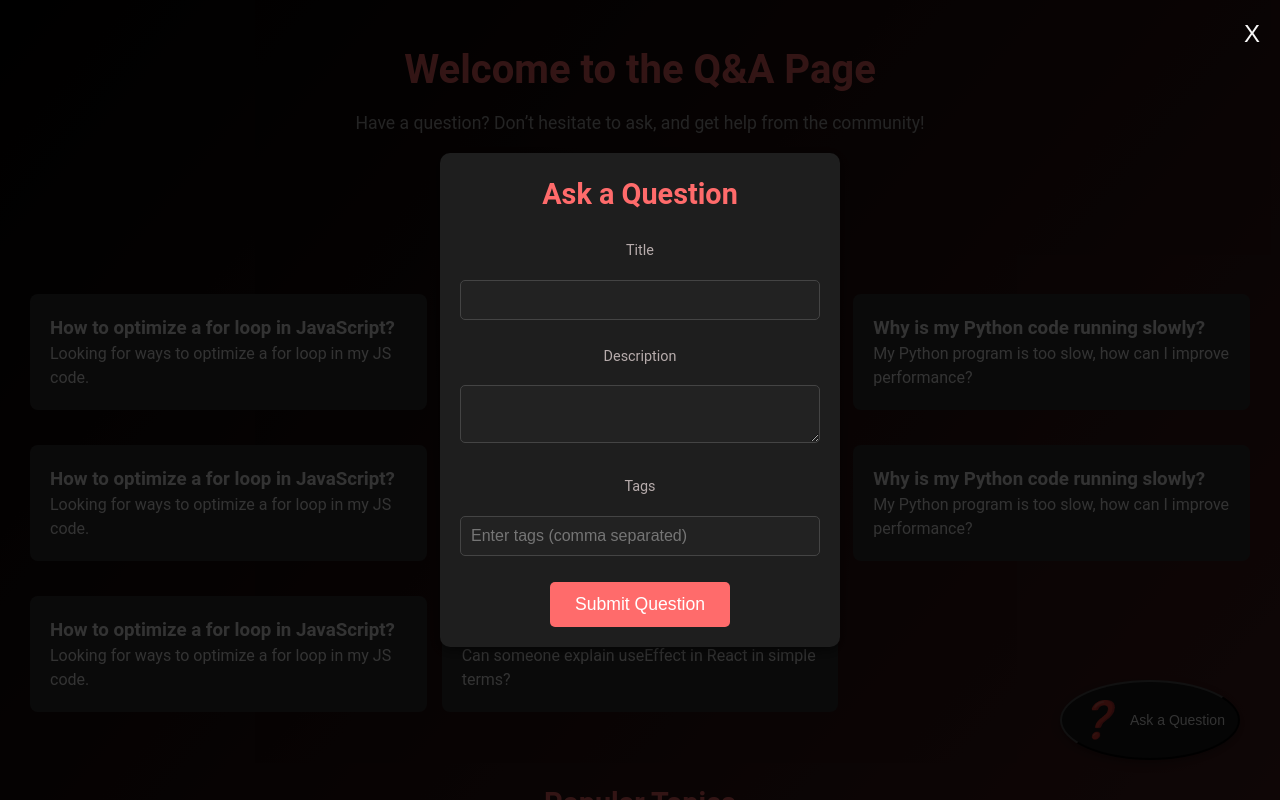
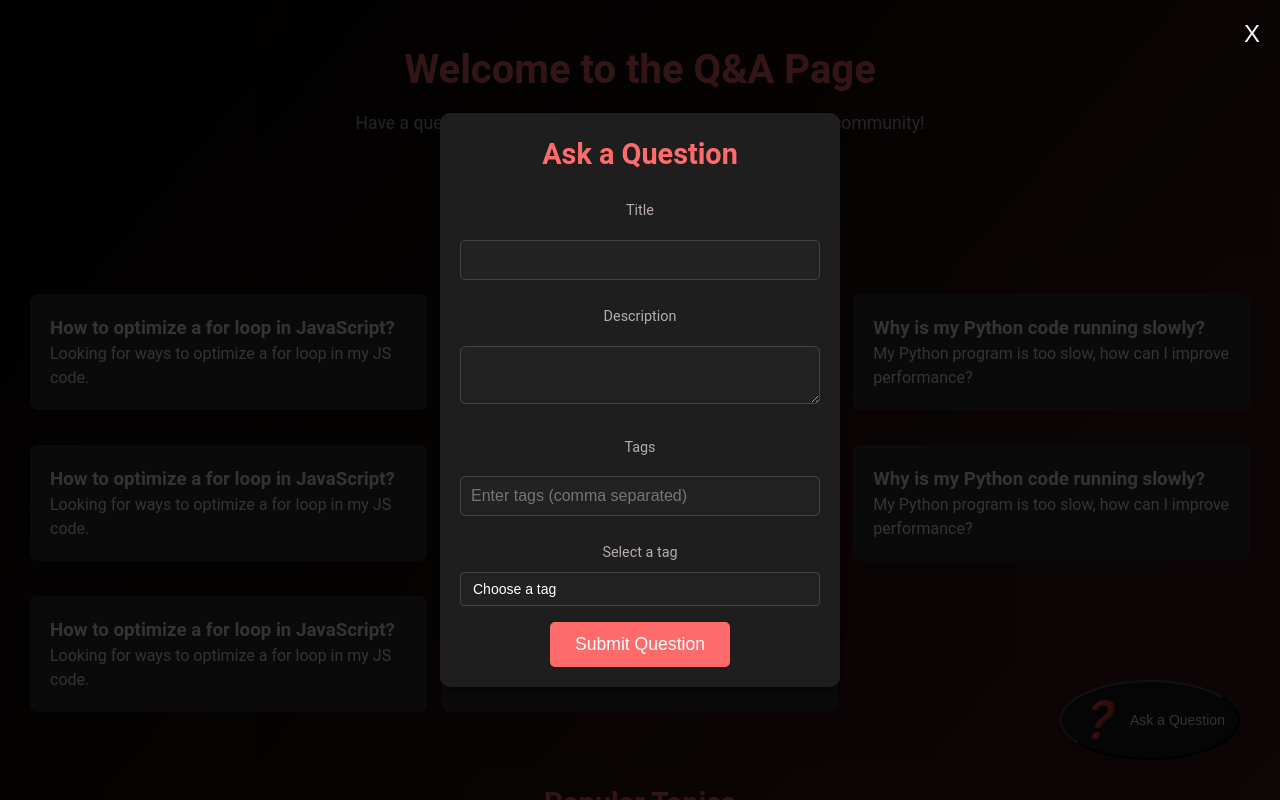
Before and after one commit to AnkitRaj256/Code-Galaxy, a React (Create React App) app in the folder Frontend/: page /askquestion in a window 1280 px wide. Both pictures are taken after a click on the button "Ask a question". Shown: the top 800 px of the page. Built offline with nearby package versions, Linux system fonts and the light colour scheme.

Commit message:
Added a dropdown menu to add tags to question

```diff
--- a/Frontend/src/components/AskQuestion.js
+++ b/Frontend/src/components/AskQuestion.js
@@ -141,6 +141,34 @@ const AskQuestionPage = () => {
                 />
               </div>
 
+              <div className="form-group">
+                <label htmlFor="tag-select">Select a tag</label>
+                <select
+                  id="tag-select"
+                  name="tag-select"
+                  onChange={(e) =>
+                    handleInputChange({
+                      target: { name: "tags", value: `${questionData.tags}, ${e.target.value}`.trim() },
+                    })
+                  }
+                >
+                  <option value="" disabled selected>
+                    Choose a tag
+                  </option>
+                  <option value="HTML">HTML</option>
+                  <option value="CSS">CSS</option>
+                  <option value="React">React</option>
+                  <option value="C">C</option>
+                  <option value="C++">C++</option>
+                  <option value="Java">Java</option>
+                  <option value="JavaScript">JavaScript</option>
+                  <option value="Node">Node</option>
+                  <option value="Python">Python</option>
+                  <option value="SQL">SQL</option>
+                  <option value="Other">Others (write in the above section, comma separated)</option>
+                </select>
+              </div>
+
               <button type="submit" className="submit-button">Submit Question</button>
             </form>
             <button className="close-modal" onClick={toggleModal}>X</button>
--- a/Frontend/src/components/CSS/AskQuestion.css
+++ b/Frontend/src/components/CSS/AskQuestion.css
@@ -190,6 +190,33 @@ textarea:focus {
   border: none;
   cursor: pointer;
 }
+select {
+  width: 100%;
+  padding: 8px 12px;
+  border: 1px solid #444444; /* Darker border for dropdown */
+  border-radius: 4px;
+  background-color: #222222; /* Dark background for dropdown */
+  color: #ffffff; /* White text for options */
+  font-size: 14px;
+  appearance: none; /* Remove default dropdown styling */
+}
+
+select option {
+  background-color: #222222; /* Dark background for options */
+  color: #ffffff; /* White text for options */
+}
+
+select option:hover {
+  background-color: #333333; /* Slightly lighter background on hover */
+}
+
+select:focus,
+input[type="text"]:focus {
+  outline: none;
+  border-color:#ff6b6b; /* Highlight border on focus */
+  box-shadow: 0 0 5px #ff6b6b; /* Add a glow effect */
+}
+
 
 @keyframes fadeIn {
   from {
```
